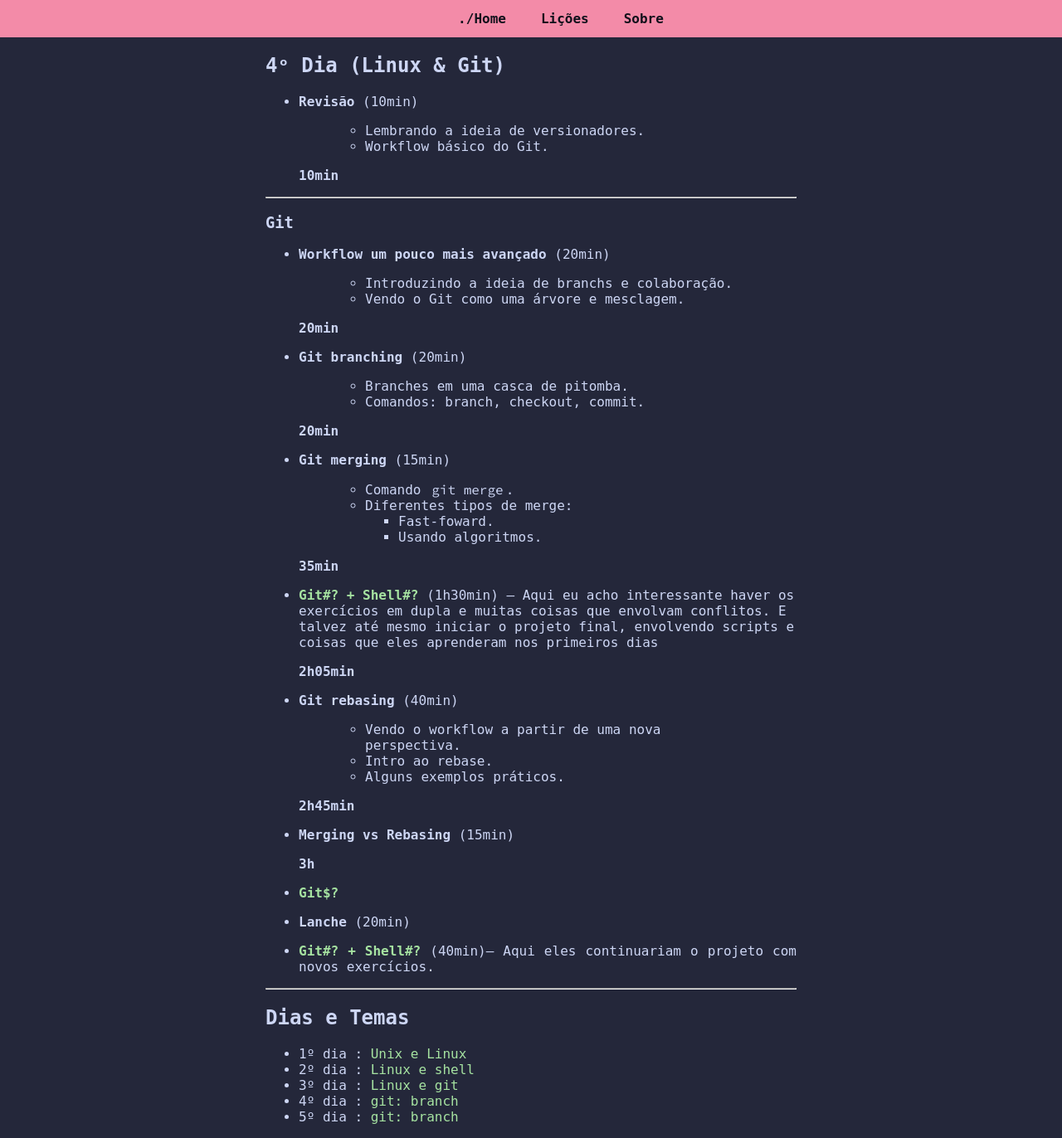
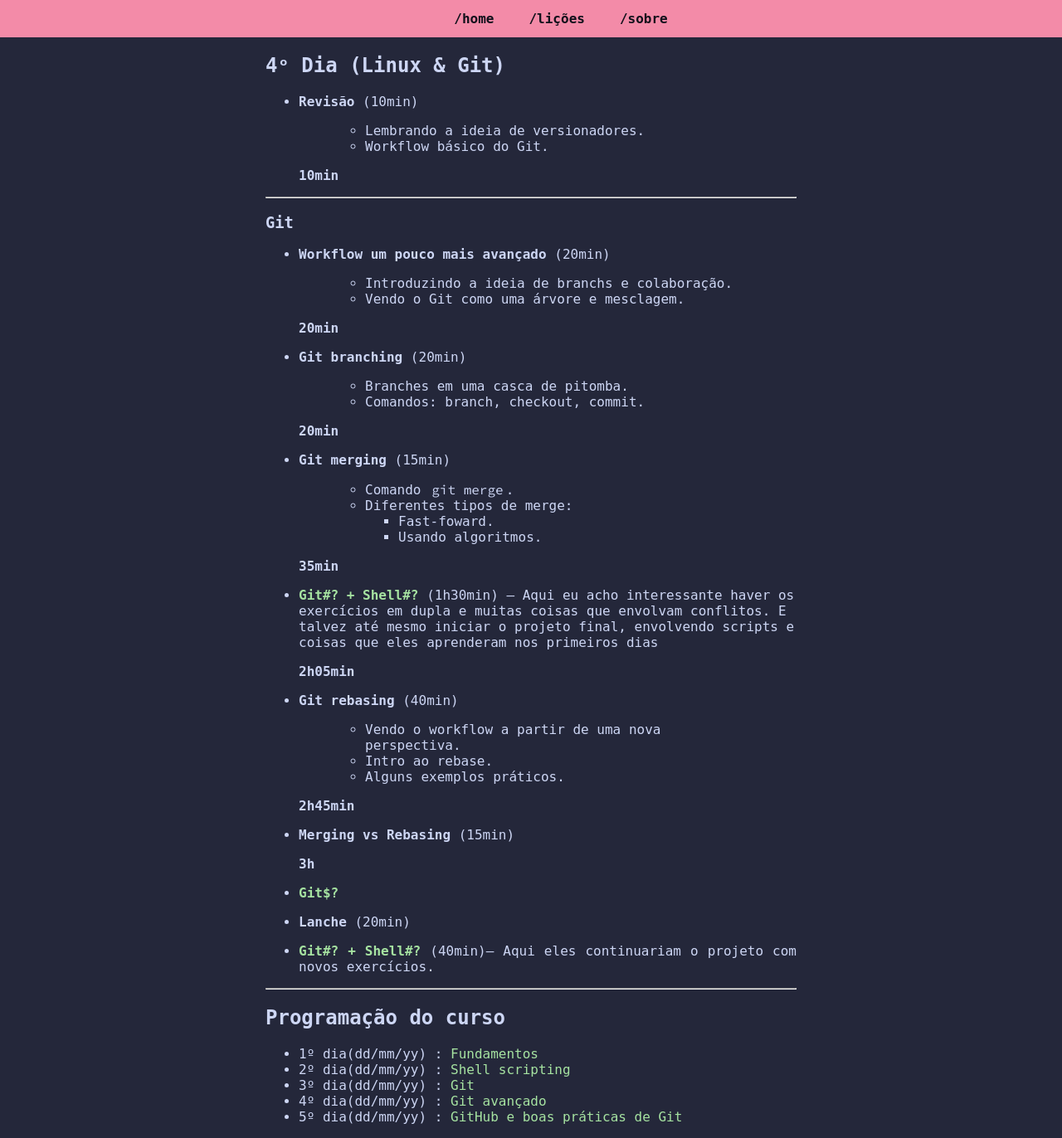
Before and after one commit to PETCC-UFRN/minicurso-linux-git, a Jekyll site: the page built from quartoDia.md, in a window 1280 px wide. Shown: the whole page at 83% size. Built offline with Jekyll 4.4.1, drawn with Linux system fonts in a browser that asks for light colours.

Commit message:
refactor(_includes): Titulo de cada dia de curso

```diff
--- a/_includes/dias_e_temas.html
+++ b/_includes/dias_e_temas.html
@@ -1,14 +1,12 @@
 <section>
-    <h1> Dias e Temas </h1>
+    <h1> Programação do curso </h1>
     <div class="dias_e_temas">
         <ul>
-            <li> 1º dia : <a href="primeiroDia">Unix e Linux</a></li>
-
-            <li>  2º dia  : <a href="segundoDia"> Linux e shell</a></li>
-            <li>  3º dia : <a href="terceiroDia"> Linux e git</a></li>
-
-            <li>  4º dia : <a href="quartoDia"> git: branch</a></li>
-            <li>  5º dia : <a href="quintoDia"> git: branch</a></li>
+            <li> 1º dia(dd/mm/yy) : <a href="primeiroDia">Fundamentos</a></li>
+            <li> 2º dia(dd/mm/yy) : <a href="segundoDia">Shell scripting</a></li>
+            <li> 3º dia(dd/mm/yy) : <a href="terceiroDia">Git</a></li>
+            <li> 4º dia(dd/mm/yy) : <a href="quartoDia">Git avançado</a></li>
+            <li> 5º dia(dd/mm/yy) : <a href="quintoDia">GitHub e boas práticas de Git</a></li>
         </ul>
     </div>
 </section>
--- a/_includes/nav.html
+++ b/_includes/nav.html
@@ -2,13 +2,13 @@
     <nav class="menuPrincipal">
         <ul class="listaNavegacao">
             <li>
-                <a href="index">./Home</a>
+                <a href="index">/home</a>
             </li>
             <li>
-                <a href="licoes">Lições</a>
+                <a href="licoes">/lições</a>
             </li>
             <li>
-                <a href="sobre">Sobre</a>
+                <a href="sobre">/sobre</a>
             </li>
         </ul>
     </nav>
--- a/_includes/oldschoolnav.html
+++ b/_includes/oldschoolnav.html
@@ -2,13 +2,13 @@
     <nav class="oldschoolnav">
         <ul class="listaNavegacao">
             <li>
-                <a href="index" style="text-decoration:none;">./Home</a>
+                <a href="index" style="text-decoration:none;">/home</a>
             </li>
             <li>
-                <a href="licoes" style="text-decoration:none;">Lições</a>
+                <a href="licoes" style="text-decoration:none;">/lições</a>
             </li>
             <li>
-                <a href="sobre" style="text-decoration:none;">Sobre</a>
+                <a href="sobre" style="text-decoration:none;">/sobre</a>
             </li>
         </ul>
     </nav>
```
